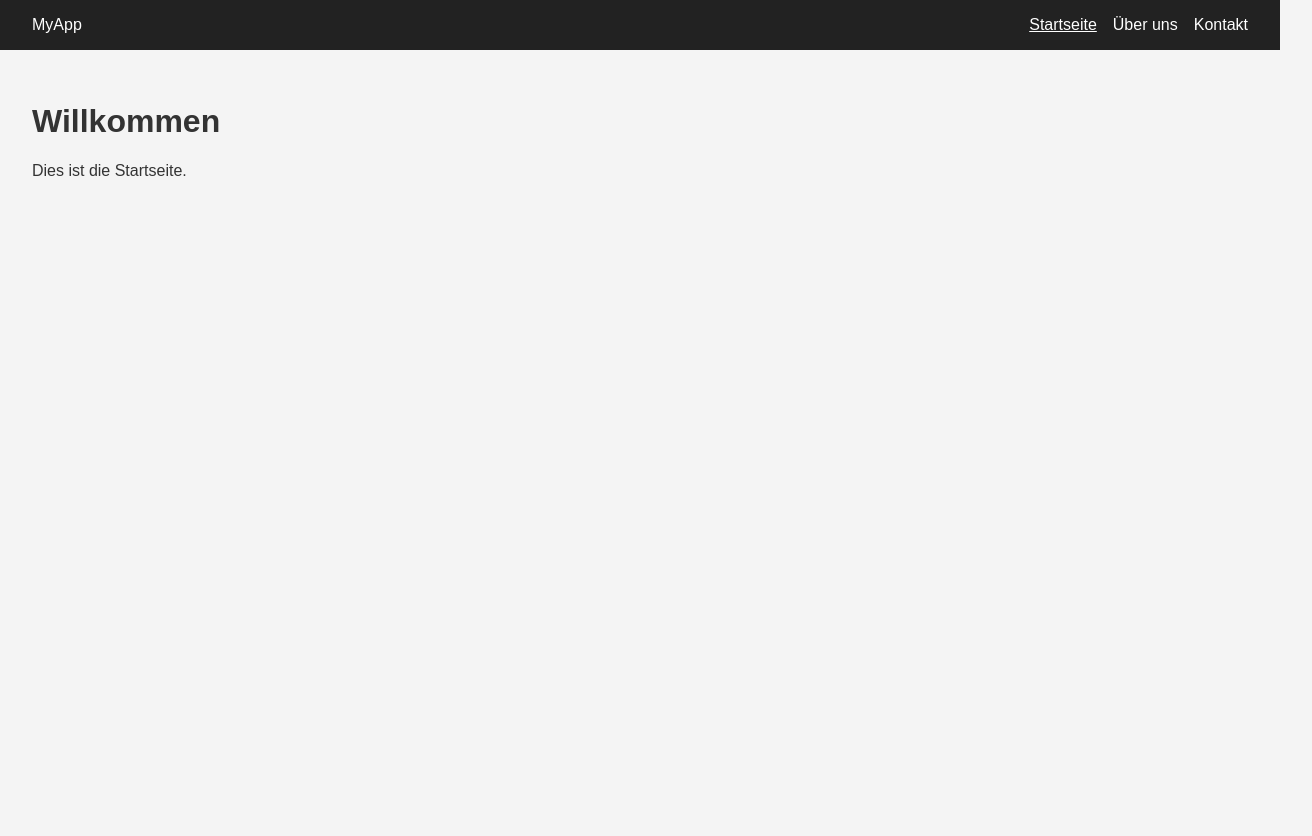
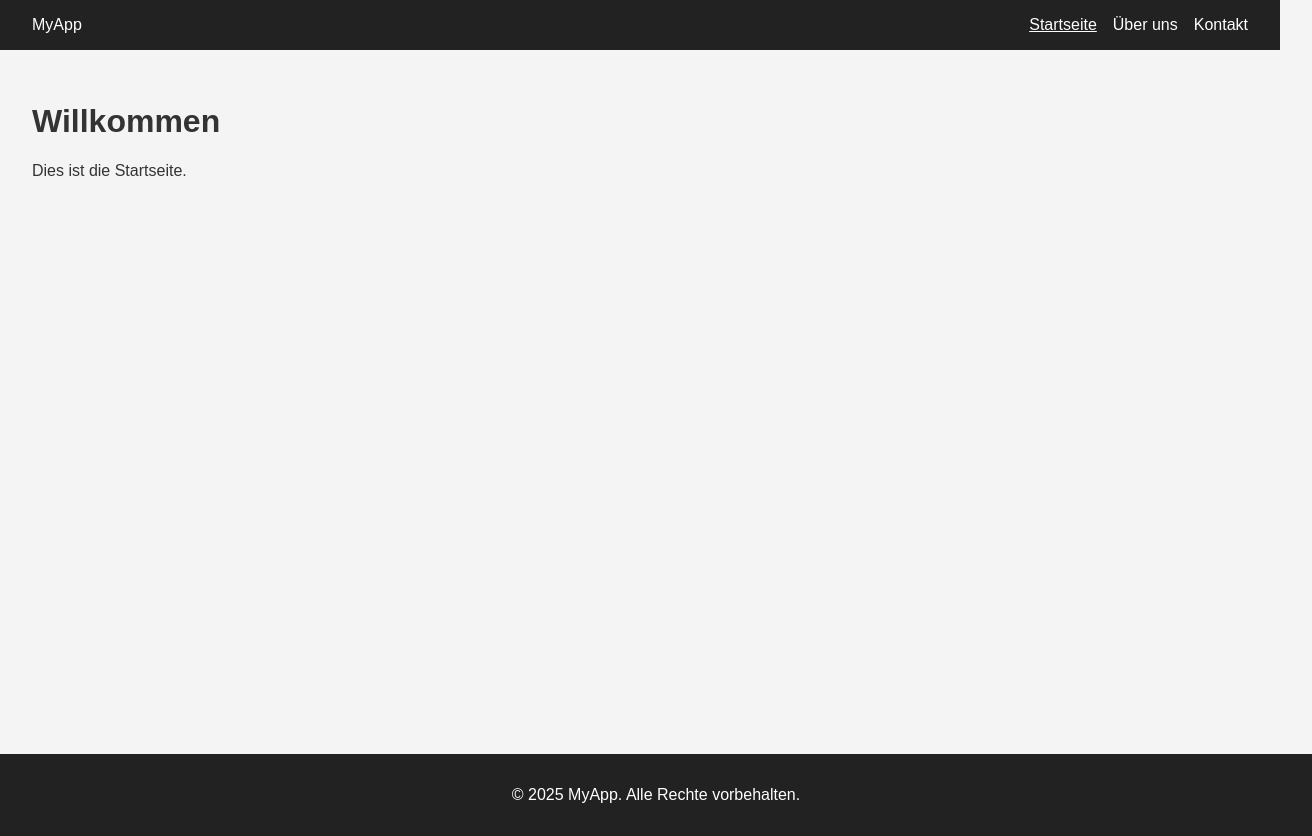
Before and after one commit to AndyTharraketta/Portfolio, a React (Create React App) app: page / in a window 1280 px wide. Shown: the whole page, 1312 px wide, since content can reach past the window. Before the commit the page ends 800 px from the top, so only its background shows below. Built offline with nearby package versions, Linux system fonts and the light colour scheme.

Commit message:
adding Footer and Layout components

```diff
--- a/src/App.css
+++ b/src/App.css
@@ -1,3 +1,15 @@
 .app-content {
   padding: 2rem;
 }
+
+.layout-content {
+  min-height: 80vh;
+  padding: 2rem;
+}
+
+.footer {
+  background-color: #222;
+  color: white;
+  text-align: center;
+  padding: 1rem;
+}
--- a/src/App.jsx
+++ b/src/App.jsx
@@ -1,6 +1,6 @@
 import React from 'react';
 import { BrowserRouter as Router, Routes, Route } from 'react-router-dom';
-import Navbar from './components/Navbar.jsx';
+import Layout from './components/Layout.jsx';
 import Home from './pages/Home.jsx';
 import About from './pages/About.jsx';
 import Contact from './pages/Contact.jsx';
@@ -9,14 +9,13 @@ import './App.css';
 function App() {
   return (
     <Router>
-      <Navbar />
-      <div className="app-content">
+      <Layout>
         <Routes>
           <Route path="/" element={<Home />} />
           <Route path="/about" element={<About />} />
           <Route path="/contact" element={<Contact />} />
         </Routes>
-      </div>
+      </Layout>
     </Router>
   );
 }
--- /dev/null
+++ b/src/components/Footer.css
@@ -0,0 +1,9 @@
+.footer {
+    background-color: #222;
+    color: white;
+    text-align: center;
+    padding: 1rem;
+    position: relative;
+    bottom: 0;
+    width: 100%;
+  }
--- /dev/null
+++ b/src/components/Footer.jsx
@@ -0,0 +1,12 @@
+import React from 'react';
+import './Footer.css';
+
+function Footer() {
+  return (
+    <footer className="footer">
+      <p>&copy; {new Date().getFullYear()} MyApp. Alle Rechte vorbehalten.</p>
+    </footer>
+  );
+}
+
+export default Footer;
--- /dev/null
+++ b/src/components/Layout.jsx
@@ -0,0 +1,15 @@
+import React from 'react';
+import Navbar from './Navbar.jsx';
+import Footer from './Footer.jsx';
+
+function Layout({ children }) {
+  return (
+    <>
+      <Navbar />
+      <main className="layout-content">{children}</main>
+      <Footer />
+    </>
+  );
+}
+
+export default Layout;
--- a/src/components/Navbar.jsx
+++ b/src/components/Navbar.jsx
@@ -1,6 +1,6 @@
 import React from 'react';
 import { Link, useLocation } from 'react-router-dom';
-// import './Navbar.css';
+import './Navbar.css';
 
 function Navbar() {
   const location = useLocation();
```
Also changed, not shown: src/components/Navbar.css (added).
